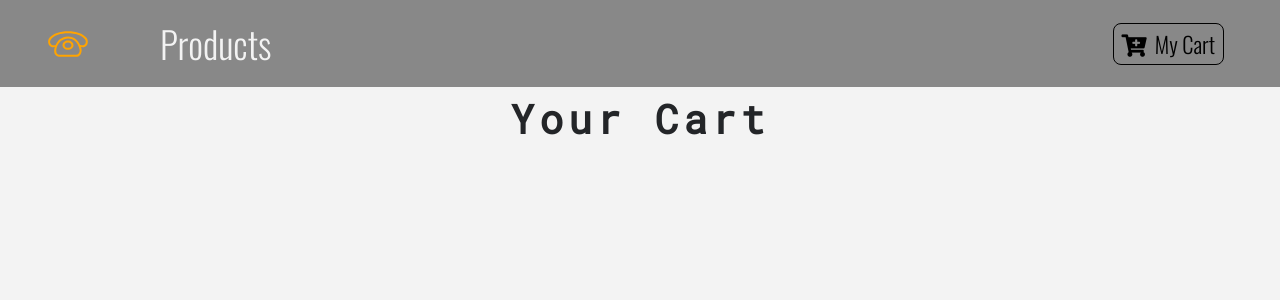
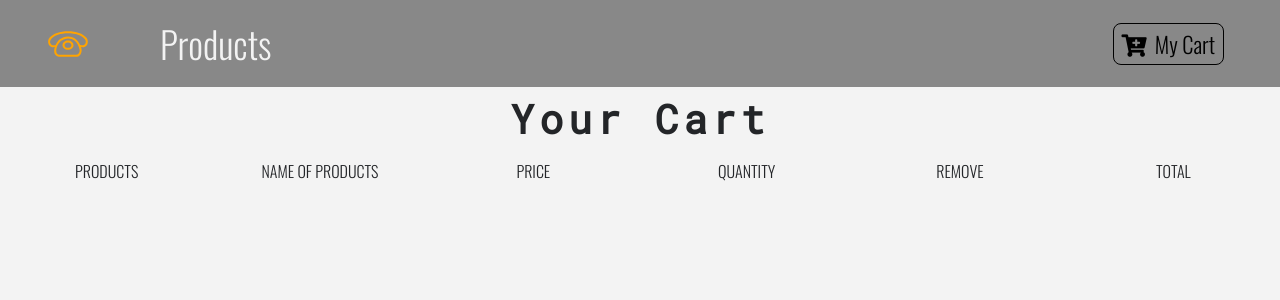
Before and after one commit to Madrigalalex/React-App-Ecommerce-Web-App, a React (Create React App) app: page /cart in a window 1280 px wide. Shown: the top 300 px of the page. Built offline with nearby package versions, Linux system fonts and the light colour scheme.

Commit message:
added cartlist and finished rendering empty cart

```diff
--- a/src/Components/Cart/Cart.js
+++ b/src/Components/Cart/Cart.js
@@ -1,11 +1,31 @@
 import React, { Component } from 'react';
 import Title from "../Title";
+import CartColumns from './CartColumns';
+import EmptyCart from './EmptyCart';
+import {ProductConsumer} from '../../context';
 
 export default class Cart extends Component {
     render() {
         return (
             <section>
-                <Title name="Your" title="Cart"/>
+                <ProductConsumer>
+                    {value => {
+                        const {cart} = value;
+                        if (cart.length > 0){
+                            return (
+                                <React.Fragment>
+                                    <Title name="Your" title="Cart"/>
+                                    <CartColumns />
+                                </React.Fragment>
+
+                            )
+                        } else {
+                            return (
+                                <EmptyCart/>
+                            )
+                        }
+                    }}
+                </ProductConsumer>
             </section>
         )
     }
--- /dev/null
+++ b/src/Components/Cart/CartColumns.js
@@ -0,0 +1,35 @@
+import React from 'react'
+
+export default function CartColumns() {
+    return (
+        <div className="container-fluid text-center d-none d-lg-block">
+            <div className="row">
+
+                <div className="col-10 mx-auto col-lg-2">
+                    <p className="text-uppercase">Products</p>
+                </div>
+
+                <div className="col-10 mx-auto col-lg-2">
+                    <p className="text-uppercase">Name of Products</p>
+                </div>
+
+                <div className="col-10 mx-auto col-lg-2">
+                    <p className="text-uppercase">Price</p>
+                </div>
+
+                <div className="col-10 mx-auto col-lg-2">
+                    <p className="text-uppercase">Quantity</p>
+                </div>
+
+                <div className="col-10 mx-auto col-lg-2">
+                    <p className="text-uppercase">Remove</p>
+                </div>
+
+                <div className="col-10 mx-auto col-lg-2">
+                    <p className="text-uppercase">Total</p>
+                </div>
+
+            </div>
+        </div>
+    )
+}
--- /dev/null
+++ b/src/Components/Cart/EmptyCart.js
@@ -0,0 +1,13 @@
+import React from 'react'
+
+export default function EmptyCart() {
+    return (
+        <div className="container mt-5">
+            <div className="row">
+                <div className="col-10 mx-auto text-center text-title">
+                    <h1>You Cart Is Currently Empty</h1>
+                </div>
+            </div>
+        </div>
+    )
+}
--- a/src/context.js
+++ b/src/context.js
@@ -13,7 +13,7 @@ class ProductProvider extends Component {
     state={
         products:[],
         detailProduct:detailProduct,
-        cart:[],
+        cart: storeProducts,
         modalOpen: false,
         modalProduct: detailProduct,
         cartSubTotal: 0,
```
Also changed, not shown: src/Components/Cart/CartList.js (added, +9 -0 lines).
